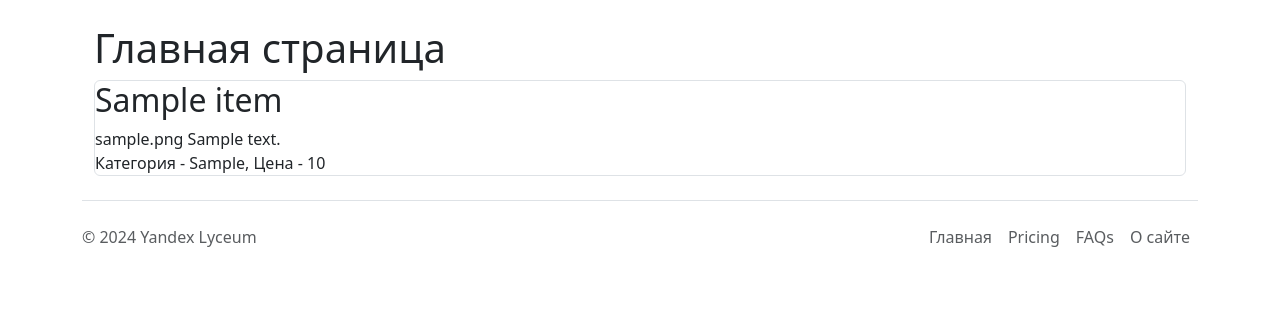
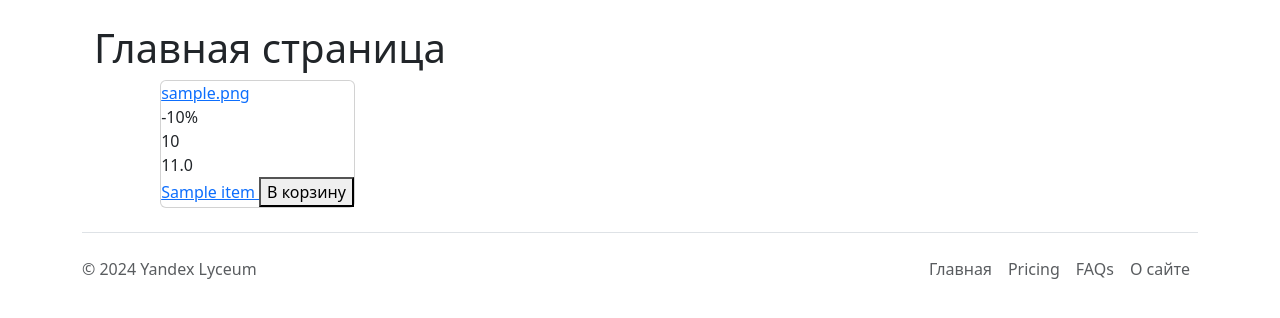
Before and after one commit to DomiStjls/SAD-ETP, a Flask app: page / in a window 1280 px wide. Shown: the part 73-391 px from the top of the page. Run offline with Flask 3, Linux system fonts and the light colour scheme; tables that the repository leaves empty hold one stand-in row (values such as "Sample post").

Commit message:
Update index.html

```diff
--- a/templates/index.html
+++ b/templates/index.html
@@ -1,17 +1,30 @@
 {% extends "base.html" %}
 
 {% block content %}
-    <h1>Главная страница</h1>
+<h1>Главная страница</h1>
+<div class="cards">
     {% for item in data%}
-<div class="col-md6 border rounded">
-    <h2>{{item.name}}</h2>
-    <div>
-        {{item.photo}}
-        {{item.description}}
-    </div>
-    <div>
-        Категория - {{item.category}}, Цена - {{item.price}}
-    </div>
+    <div style="display: grid;grid-template-columns: repeat(auto-fill, 225px);width: 100%;max-width: 1000px; justify-content: center; justify-items: center; column-gap: 30px;  row-gap: 40px; margin: 0 auto;">
+
+        <div class="card">
+          <div class="card__top">
+            <a class="card__image">
+              {{  item.photo  }}
+          </a>
+          <div class="card__label">-10%</div>
+      </div>
+      <div class="card__bottom">
+        <div class="card__prices">
+          <div class="card__price card__price--discount">{{item.price}}</div>
+          <div class="card__price card__price--common">{{item.price * 1.1 // 1}}</div>
+      </div>
+      <a href="#" class="card__title">
+          {{item.name}}
+      </a>
+      <button class="card__add">В корзину</button>
+  </div>
+</div>
 </div>
 {% endfor %}
+</div>
 {% endblock %}
```
